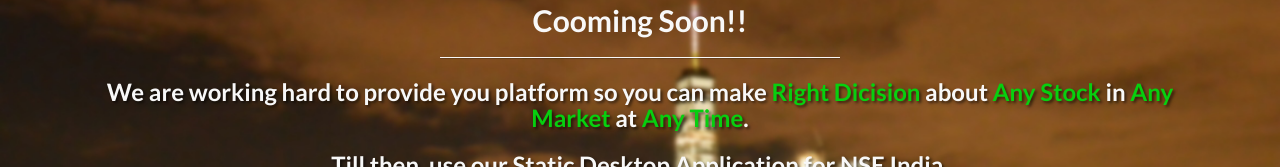
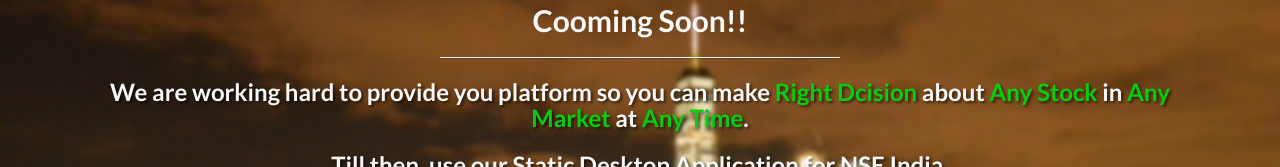
Before and after one commit to ajaytanpure/NexusMont, a plain HTML site: page index.html in a window 1280 px wide. Shown: the part 209-376 px from the top of the page. Drawn offline with Linux system fonts and the light colour scheme.

Commit message:
Corrected typo

```diff
--- a/index.html
+++ b/index.html
@@ -42,7 +42,7 @@
                         <h1 style="color: #FA0303;"><img src="./img/logo.png">NexusMont</h1>
                         <h2 class="subtitle">Cooming Soon!!</h2>
                         <hr class="intro-divider">
-                        <h3 class="subtitle">We are working hard to provide you platform so you can make <span>Right Dicision</span> about <span>Any Stock</span> in <span>Any Market</span> at <span>Any Time</span>.</h3>
+                        <h3 class="subtitle">We are working hard to provide you platform so you can make <span>Right Dcision</span> about <span>Any Stock</span> in <span>Any Market</span> at <span>Any Time</span>.</h3>
                     <h3 class="subtitle">Till then, use our Static Desktop Application for NSE India.</h3>
                     <h3 class="subtitle">More Info</h3><a href="https://ajayt.github.io/#softwares"><i style="color: #03C0FA;" class="fa fa-download fa-4x" aria-hidden="true"></i></a>
                     </div>
```
